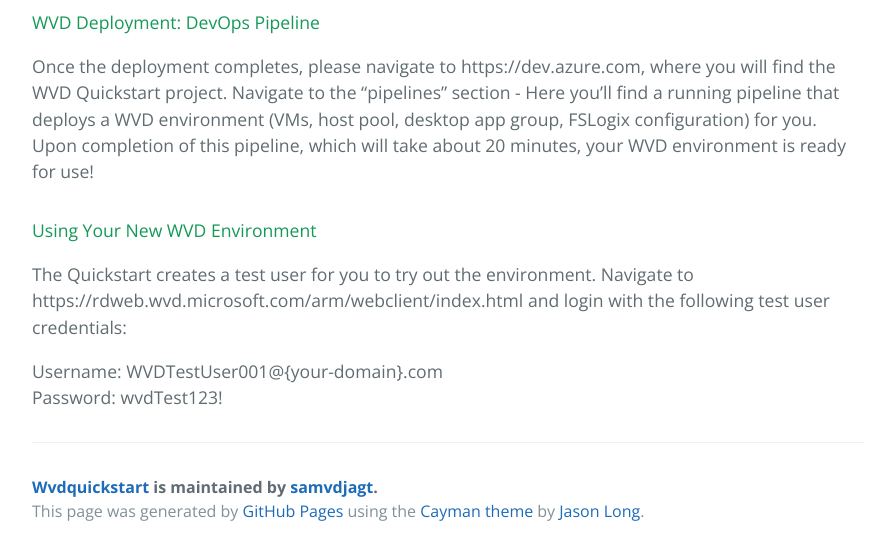
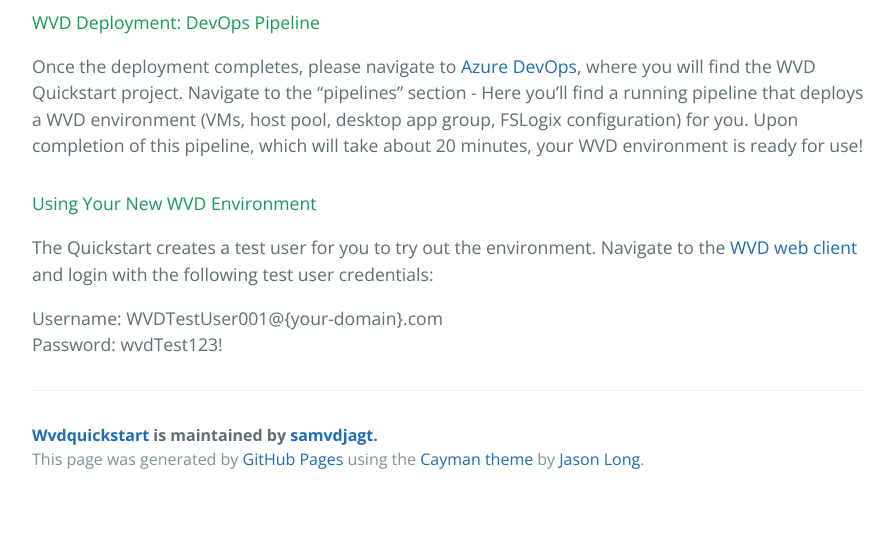
Before and after one commit to samvdjagt/wvdquickstart, a Jekyll site: the page built from howto.md, in a window 1280 px wide and 900 px high, scrolled down 940 px, cut to the strip 345-900 px from the top of the window. Shown: the whole strip, without its empty margins (192-1087 px from the left). Built offline with Jekyll 4.4.1, drawn with Linux system fonts in a browser that asks for light colours; after the commit the page ends 1788 px from its top, so only the background shows below that.

Commit message:
Update howto.md

```diff
--- a/howto.md
+++ b/howto.md
@@ -24,10 +24,10 @@
 </a><br>
 
 #### WVD Deployment: DevOps Pipeline
-Once the deployment completes, please navigate to https://dev.azure.com, where you will find the WVD Quickstart project. Navigate to the "pipelines" section - Here you'll find a running pipeline that deploys a WVD environment (VMs, host pool, desktop app group, FSLogix configuration) for you. Upon completion of this pipeline, which will take about 20 minutes, your WVD environment is ready for use!
+Once the deployment completes, please navigate to <a href="https://dev.azure.com">Azure DevOps</a>, where you will find the WVD Quickstart project. Navigate to the "pipelines" section - Here you'll find a running pipeline that deploys a WVD environment (VMs, host pool, desktop app group, FSLogix configuration) for you. Upon completion of this pipeline, which will take about 20 minutes, your WVD environment is ready for use!
 
 #### Using Your New WVD Environment
-The Quickstart creates a test user for you to try out the environment. Navigate to https://rdweb.wvd.microsoft.com/arm/webclient/index.html and login with the following test user credentials:
+The Quickstart creates a test user for you to try out the environment. Navigate to the <a href="https://rdweb.wvd.microsoft.com/arm/webclient/index.html">WVD web client</a> and login with the following test user credentials:
 
 Username: WVDTestUser001@{your-domain}.com <br>
 Password: wvdTest123!
```
